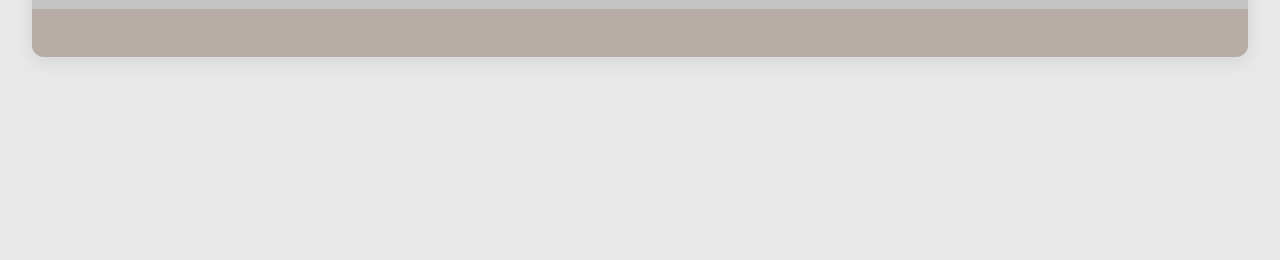
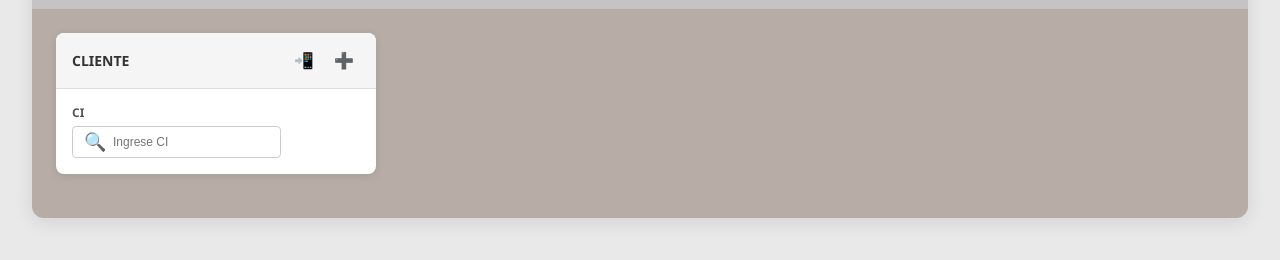
Before and after one commit to CRUXsur/usuario, a website built with Vite: page index.html in a window 1280 px wide. Shown: the part 88-348 px from the top of the page. Built offline with nearby package versions, Linux system fonts and the light colour scheme.

Commit message:
cliente UI

```diff
--- a/src/dashboard.ts
+++ b/src/dashboard.ts
@@ -28,6 +28,32 @@ export function createDashboardHTML(): string {
           <!-- Top Cards Section -->
           <section class="top-cards">
 
+                <!-- Cliente Card -->
+                <div class="card cliente-card">
+                    <div class="card-header">
+                    <h3>CLIENTE</h3>
+                    <div class="card-icons">
+                        <button class="icon-btn-link" title="Buscar cliente">
+                        <span class="icon-placeholder">📲</span>
+                        </button>
+                        <button class="icon-btn-link" title="Agregar nuevo cliente">
+                        <span class="icon-placeholder">➕</span>
+                        </button>
+                    </div>
+                    </div>
+                    <div class="card-body">
+                    <div class="input-group">
+                        <label>CI</label>
+                        <div class="input-container">
+                        <input type="text" id="ci-input" placeholder="Ingrese CI">
+                        <span class="icon-placeholder">🔍</span>
+                        </div>
+                    </div>
+
+                </div>
+
+
+
           </section>
         </main>
         </div>
--- a/src/style.css
+++ b/src/style.css
@@ -118,6 +118,185 @@ body {
   flex-direction: column;
   gap: 20px;
 }
+/* Top Cards Section */
+.top-cards {
+  display: grid;
+  grid-template-columns: 1fr 1fr 1fr;
+  gap: 20px;
+  margin-bottom: 20px;
+  max-width: 1000px;
+}
+/* --------------------------- Card Base Styles --------------------------- */
+.card {
+  background-color: #fff;
+  border-radius: 8px;
+  box-shadow: 0 2px 8px rgba(0, 0, 0, 0.1);
+  overflow: hidden;
+}
+
+.card-header {
+  background-color: #f5f5f5;
+  padding: 12px 16px;
+  border-bottom: 1px solid #ddd;
+  display: flex;
+  justify-content: space-between;
+  align-items: center;
+}
+
+.card-header h3 {
+  font-size: 14px;
+  font-weight: bold;
+  color: #333;
+  margin: 0;
+}
+
+.card-body {
+  padding: 16px;
+}
+/* ----------------------------- Cliente Card ----------------------------- */
+.cliente-card .card-icons {
+  display: flex;
+  gap: 8px;
+}
+
+.cliente-card .card-icons .icon-placeholder {
+  font-size: 16px;
+  transition: all 300ms;
+}
+
+.icon-btn-link {
+  background: none;
+  border: none;
+  cursor: pointer;
+  padding: 6px;
+  border-radius: 4px;
+  display: flex;
+  align-items: center;
+  justify-content: center;
+}
+
+/* Hover sobre botones de la card afecta al icono */
+.icon-btn-link:hover .icon-placeholder {
+  text-shadow: 0 0 20px #4e4743, 0 0 30px #4e4743;
+}
+
+/* Active (click) sobre botones de la card */
+.icon-btn-link:active .icon-placeholder {
+  text-shadow: 0 0 25px #4e4743, 0 0 35px #4e4743, 0 0 45px #4e4743;
+  transform: scale(0.90);
+}
+
+.input-group {
+  margin-bottom: 12px;
+}
+
+.input-group:last-child {
+  margin-bottom: 0;
+}
+
+.input-group label {
+  display: block;
+  font-size: 12px;
+  font-weight: bold;
+  margin-bottom: 4px;
+  color: #555;
+}
+
+.input-row {
+  display: flex;
+  align-items: center;
+  gap: 8px;
+}
+
+.input-container {
+  /* flex: 1; */
+
+  position: relative;
+  /* display: flex;  */
+  align-items: center;
+}
+
+.input-container input {
+  /*width: 100%;*/
+  padding: 8px 12px 8px 40px;
+  border: 1px solid #ccc;
+  border-radius: 4px;
+  font-size: 12px;
+  background-color: #fff;
+}
+
+.input-container .icon-placeholder {
+  position: absolute;
+  left: 8px;
+  top: 50%;
+  transform: translateY(-50%);
+  font-size: 18px;
+  color: #666;
+  cursor: pointer;
+  padding: 4px;
+  border-radius: 3px;
+  transition: all 300ms;
+}
+
+/* Hover sobre icono de búsqueda en input */
+.input-container .icon-placeholder:hover {
+  text-shadow: 0 0 20px #4e4743, 0 0 30px #4e4743;
+}
+
+/* Active (click) sobre icono de búsqueda en input */
+.input-container .icon-placeholder:active {
+  text-shadow: 0 0 25px #4e4743, 0 0 35px #4e4743, 0 0 45px #4e4743;
+  transform: translateY(-50%) scale(0.90);
+}
+
+.search-btn {
+  position: absolute;
+  top: 50%;
+  transform: translateY(-50%);
+  background: none;
+  border: none;
+  cursor: pointer;
+  padding: 4px;
+  border-radius: 3px;
+  transition: all 300ms;
+  display: flex;
+  align-items: center;
+  justify-content: center;
+}
+
+.search-btn-left {
+  left: 4px;
+}
+
+.search-btn-external {
+  position: static;
+  flex-shrink: 0;
+}
+
+.search-btn .icon-placeholder {
+  position: static;
+  font-size: 14px;
+  color: #666;
+  transition: all 300ms;
+}
+
+/* Hover sobre search-btn afecta al icono */
+.search-btn:hover .icon-placeholder {
+  text-shadow: 0 0 20px #4e4743, 0 0 30px #4e4743;
+}
+
+/* Active (click) sobre search-btn */
+.search-btn:active .icon-placeholder {
+  text-shadow: 0 0 25px #4e4743, 0 0 35px #4e4743, 0 0 45px #4e4743;
+  transform: scale(0.90);
+}
+
+
+
+
+
+
+
 
 
 
```
